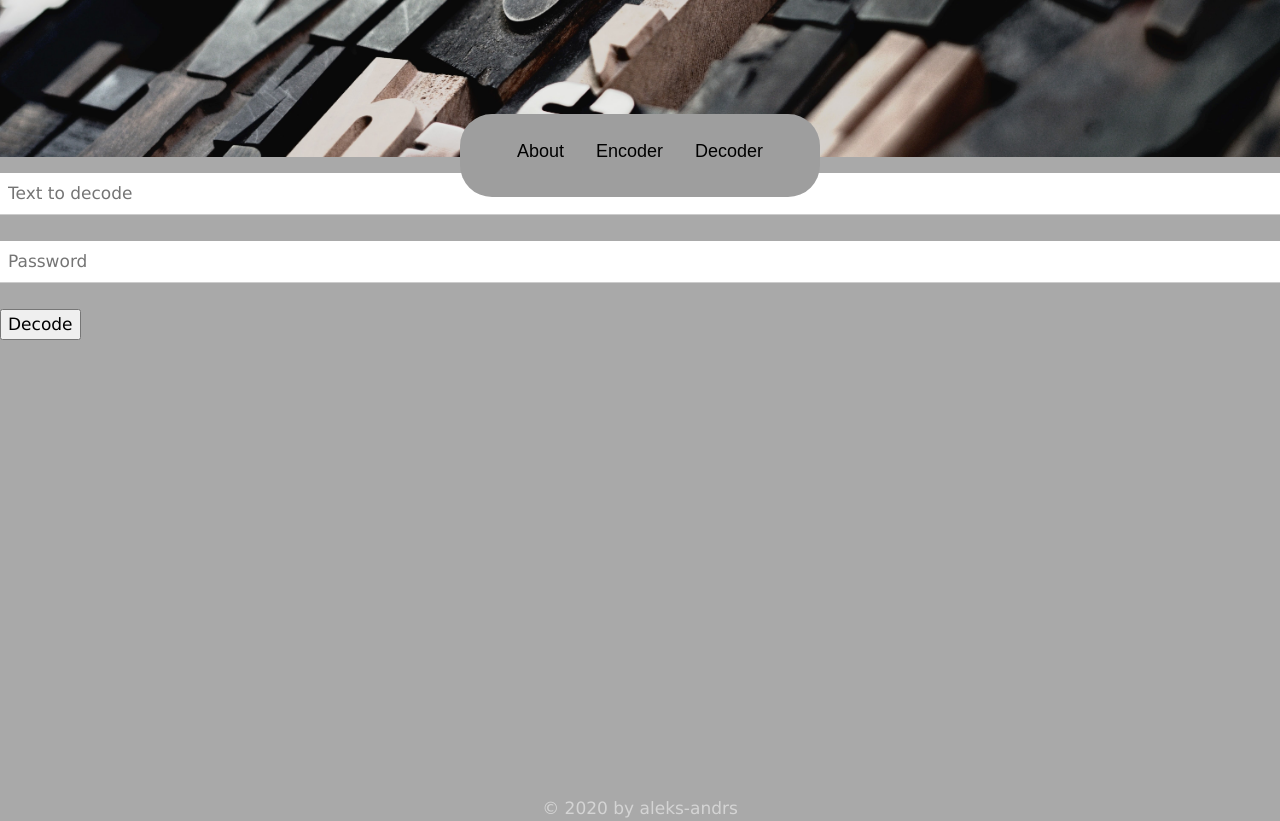
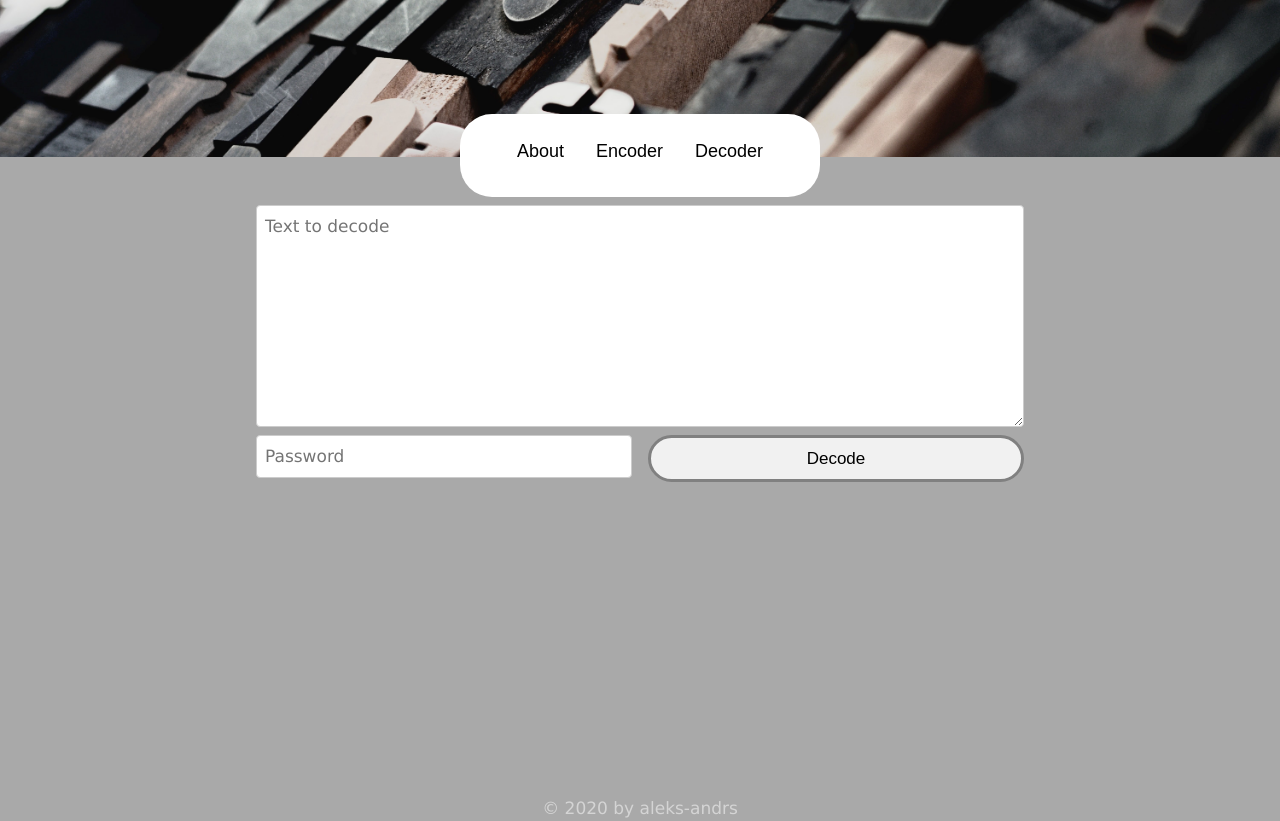
Before and after one commit to aleks-andrs/AlbertiCipherDisk, an Angular app: page /decoder in a window 1280 px wide. Built offline with nearby package versions, Linux system fonts and the light colour scheme.

Commit message:
Modified layout

```diff
--- a/src/app/about/about.component.html
+++ b/src/app/about/about.component.html
@@ -1 +1,4 @@
-<p>about works!</p>
+<h2>Original Alberti cipher</h2>
+<p>Description</p>
+<h2>Extended cipher</h2>
+<p>Description</p>
--- a/src/app/app.component.html
+++ b/src/app/app.component.html
@@ -1,5 +1,7 @@
 <app-header></app-header>
-<router-outlet></router-outlet>
+<div id="content-wrap" class="w3-padding-large">
+  <router-outlet></router-outlet>
+</div>
 <div id="footer" class="w3-padding-16">
   <app-footer></app-footer>
 </div>
--- a/src/app/decoder/decoder.component.css
+++ b/src/app/decoder/decoder.component.css
@@ -0,0 +1,11 @@
+div.w3-padding{
+  max-width: 800px;
+  margin: auto;
+}
+div.w3-row-padding{
+  max-width: 800px;
+  margin: auto;
+}
+.w3-button{
+  min-width: 100%;
+}
--- a/src/app/decoder/decoder.component.html
+++ b/src/app/decoder/decoder.component.html
@@ -1,3 +1,13 @@
-<input class="w3-input" [(ngModel)]="textInput" name="textInput" placeholder="Text to decode" ><br>
-<input class="w3-input" [(ngModel)]="password" name="password" placeholder="Password"><br>
-<button type="button" (click)="onDecode()">Decode</button>
+<div class="w3-padding-large">
+  <div class="w3-padding" id="textAreaInput">
+    <textarea class="w3-input w3-border w3-round" [(ngModel)]="textInput" name="textInput" placeholder="Text to decode" rows="8"></textarea>
+  </div>
+  <div class="w3-row-padding">
+    <div class="w3-half">
+      <input class="w3-input w3-border w3-round" [(ngModel)]="password" name="password" placeholder="Password">
+    </div>
+    <div class="w3-half">
+      <button class="w3-button w3-light-gray w3-ripple w3-round-xxlarge" (click)="onDecode()">Decode</button>
+    </div>
+  </div>
+</div>
--- a/src/app/encoder/encoder.component.css
+++ b/src/app/encoder/encoder.component.css
@@ -0,0 +1,11 @@
+div.w3-padding{
+  max-width: 800px;
+  margin: auto;
+}
+div.w3-row-padding{
+  max-width: 800px;
+  margin: auto;
+}
+.w3-button{
+  min-width: 100%;
+}
--- a/src/app/encoder/encoder.component.html
+++ b/src/app/encoder/encoder.component.html
@@ -1,3 +1,13 @@
-<input class="w3-input" [(ngModel)]="textInput" name="textInput" placeholder="Text to encode"><br>
-<input class="w3-input" [(ngModel)]="password" name="password" placeholder="Password"><br>
-<button type="button" (click)="onEncode()">Encode</button>
+<div class="w3-padding-large">
+  <div class="w3-padding" id="textAreaInput">
+    <textarea class="w3-input w3-border w3-round" [(ngModel)]="textInput" name="textInput" placeholder="Text to encode" rows="8"></textarea>
+  </div>
+  <div class="w3-row-padding">
+    <div class="w3-half">
+      <input class="w3-input w3-border w3-round" [(ngModel)]="password" name="password" placeholder="Password">
+    </div>
+    <div class="w3-half">
+      <button class="w3-button w3-light-gray w3-ripple w3-round-xxlarge" (click)="onEncode()">Encode</button>
+    </div>
+  </div>
+</div>
--- a/src/app/header/header.component.html
+++ b/src/app/header/header.component.html
@@ -3,16 +3,16 @@
     <img class="w3-image" src="/assets/pictures/background.jpg" alt="Logo">
 
     <!-- Navigation Bar -->
-    <div class="w3-center w3-grey w3-padding-16 w3-round-xxlarge w3-display-bottommiddle w3-hide-small" style="bottom:-40px; min-width:360px">
-      <div class="w3-bar w3-grey" style="font-size:18px">
+    <div class="w3-center w3-white w3-padding-16 w3-round-xxlarge w3-display-bottommiddle w3-hide-small" style="bottom:-40px; min-width:360px">
+      <div class="w3-bar w3-white" style="font-size:18px">
         <a href="/home" class="w3-bar-item w3-button">About</a>
         <a href="/encoder" class="w3-bar-item w3-button">Encoder</a>
         <a href="/decoder" class="w3-bar-item w3-button">Decoder</a>
       </div>
     </div>
     <!-- Small screen navigation bar -->
-    <div class="w3-center w3-grey w3-padding-16 w3-hide-large w3-hide-medium">
-      <div class="w3-bar w3-grey w3-wide" style="font-size:14px">
+    <div class="w3-center w3-white w3-padding-16 w3-hide-large w3-hide-medium">
+      <div class="w3-bar w3-white w3-wide" style="font-size:14px">
         <a href="/home" class="w3-bar-item w3-button">About</a>
         <a href="/encoder" class="w3-bar-item w3-button">Encoder</a>
         <a href="/decoder" class="w3-bar-item w3-button">Decoder</a>
```
Also changed, not shown: 1 other file (tests, documents, lock files or other folders).
